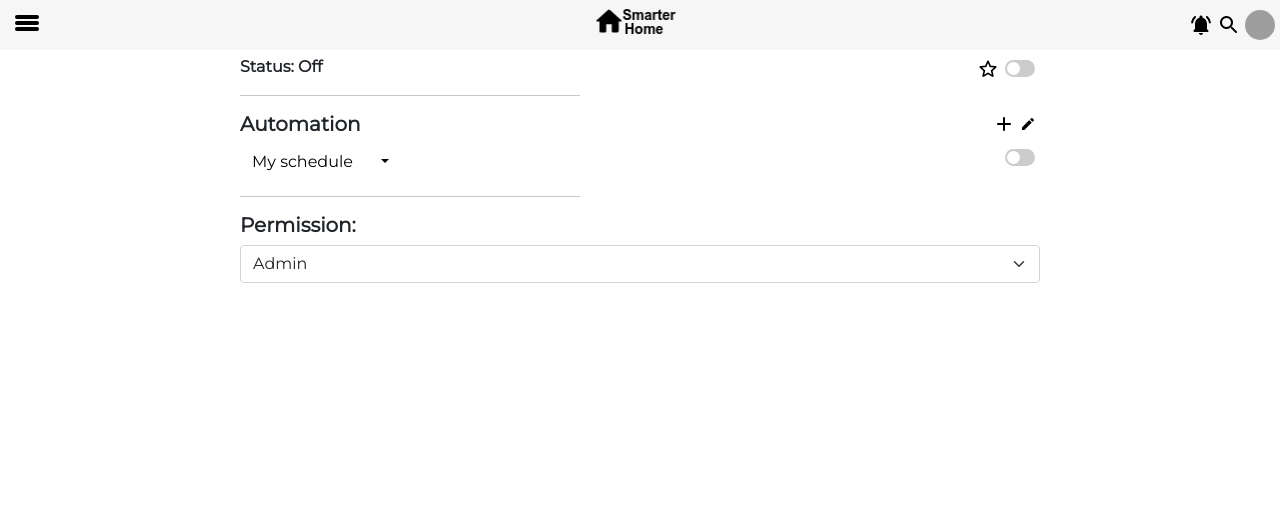
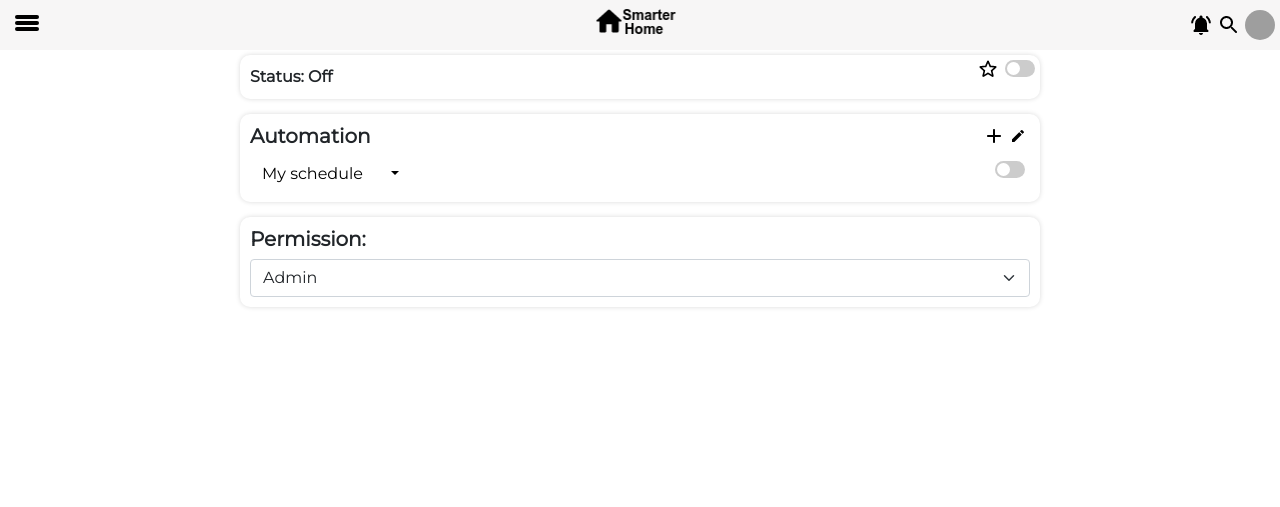
Before and after one commit to NoorHajDawood/Smarter-Home, a PHP site: page /object.php?deviceID=1 in a window 1280 px wide. Shown: the top 507 px of the page. Run offline with PHP 8.4, Linux system fonts and the light colour scheme; the visitor is signed in with stand-in values (Sample User, id 1); data that the repository does not hold is empty; grey boxes are pictures that could not be loaded.

Commit message:
object panels

```diff
--- a/css/style.css
+++ b/css/style.css
@@ -140,6 +140,21 @@ h1 {
     background-color: white;
     display: block;
     margin-bottom: 10px;
+}
+
+.panel {
+    border-radius: 10px;
+    width: 100%;
+    padding: 10px;
+    background-color: white;
+    display: block;
+    margin-bottom: 15px;
+    border-style: none;
+    box-shadow: 0px 0px 5px rgba(0, 0, 0, 0.15);
+}
+
+.panel ul {
+    margin: 0;
 }
 
 .preview {
--- a/object.php
+++ b/object.php
@@ -143,11 +143,7 @@ if (!isset($deviceID)) {
             </nav>
             <h1><?php echo $row["device_name"]; ?></h1>
             <main id="objectMain">
-                <!-- <form id="ajaxForm" action="" method="post" class="">
-                    <span id="formData">deviceID=1&status=0</span>
-                    <button id="ajaxSubmit" type="submit" value="Submit"></button>
-                </form> -->
-                <section class="infoSection position-relative">
+                <section class="panel infoSection position-relative">
                     <span id="device-status">Status: <?php echo ($row["device_status"] ? "On" : "Off"); ?></span>
                     <label class="switch">
                         <input class="slider-checkbox" type="checkbox" value=<?php echo '"' . $row["device_id"] . '" ' . ($row["device_status"] ? 'checked' : '') ?>>
@@ -156,7 +152,6 @@ if (!isset($deviceID)) {
                     <button <?php echo 'class="functional functionalButton star star-' . ($row["device_fav"] == 1 ? "full" : "empty") . '" value="' . $row["device_id"] . '"' ?>></button>
                     <br>
                     <?php
-                    // echo '<span>Information:</span>';
                     switch ($row["device_type"]) {
                         case 1:
                             echo '<div class="sideButtons">
@@ -212,32 +207,13 @@ if (!isset($deviceID)) {
                     </ul>';
                     ?>
                 </section>
-                <hr>
-                <section class=" autosection">
+                <section class="panel autosection">
                     <h4>Automation</h4>
                     <button class="functional functionalButton edit"></button>
                     <button class="functional functionalButton plusBtn"></button>
                     <div class="clear"></div>
                     <?php
-                    switch ($row["device_type"]) {
-                        case 1:
-                            break;
-                        case 2:
-                            //     echo '
-                            //     <ul class="objectControls">
-                            //     <li class="icons ">
-                            //     <div class="ac-buttons">
-                            //     <button class="functional ac-night"></button>
-                            //     <button class="functional ac-clock"></button>
-                            //     <button class="functional ac-hot"></button>
-                            //     <button class="functional ac-cold"></button>
-                            //     <button class="functional ac-water"></button>
-                            //     <button class="functional ac-cycle"></button>
-                            // </div>
-                            //     </li>
-                            //     <li class="icons temp-bg">AC-Temp: <input type="number"></li>';
-                            break;
-                        case 3:
+                    if ($row["device_type"] == 3) {
                             echo '<div class="position-relative">
                                     <button class="btn btn-primary dropdown-parent clearToggle" type="button" data-bs-toggle="collapse" data-bs-target="#automation1" aria-expanded="false" aria-controls="automation1">
                                         Quick clean</button>
@@ -263,11 +239,6 @@ if (!isset($deviceID)) {
                                     </label>
                                 </div>
                                 <hr class="small-hr">';
-                            break;
-                        case 4:
-                            break;
-                        case 5:
-                            break;
                     }
                     ?>
                     <div class="position-relative">
@@ -360,8 +331,8 @@ if (!isset($deviceID)) {
                 </section>
                 <?php
                 if ($_SESSION["homePermission"] == "Admin" || $_SESSION["homePermission"] == "Owner")
-                    echo '<hr>
-                    <section class="Permission">
+                    echo '
+                    <section class="panel Permission">
 
 
                         <h4>Permission:</h4>
```
